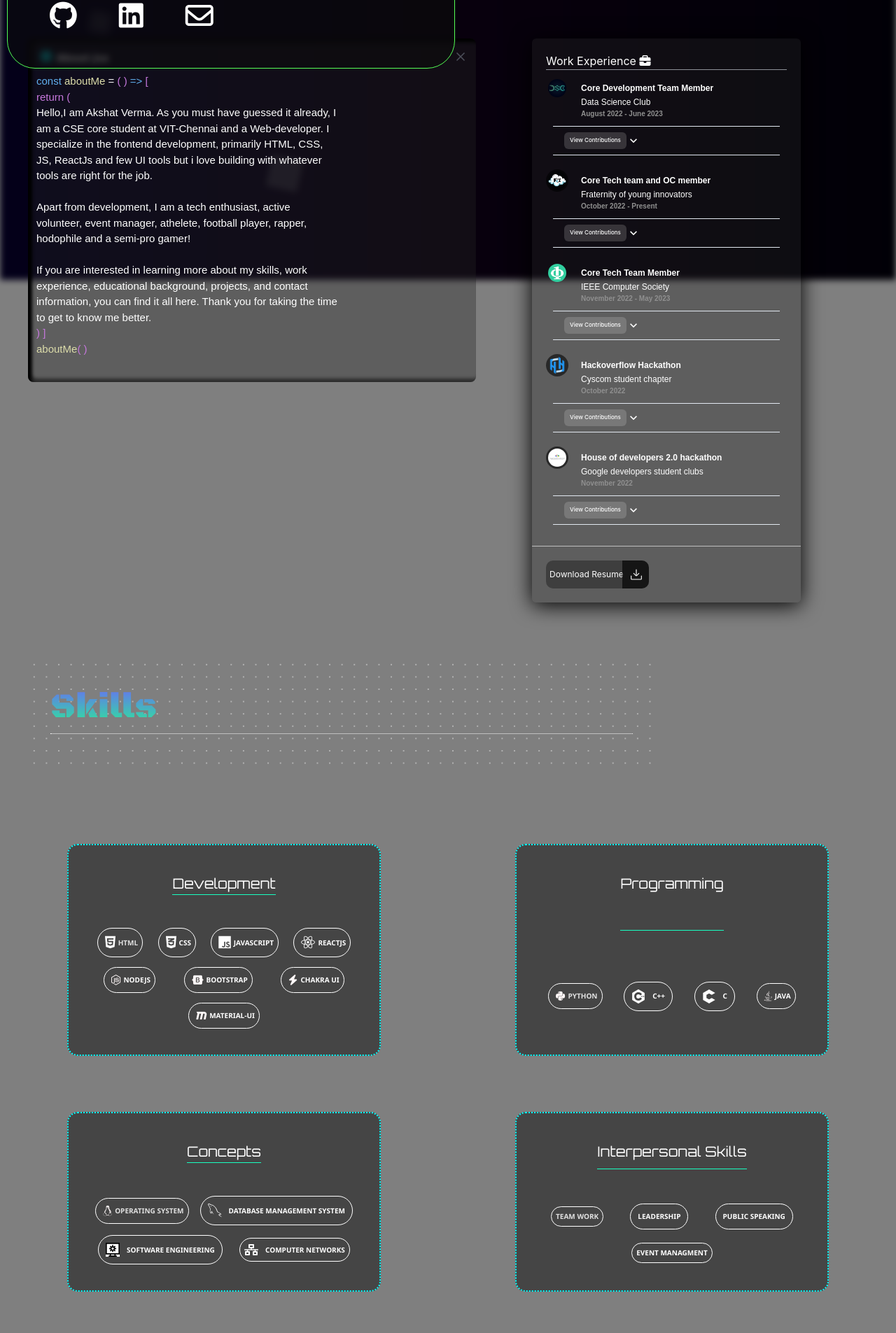
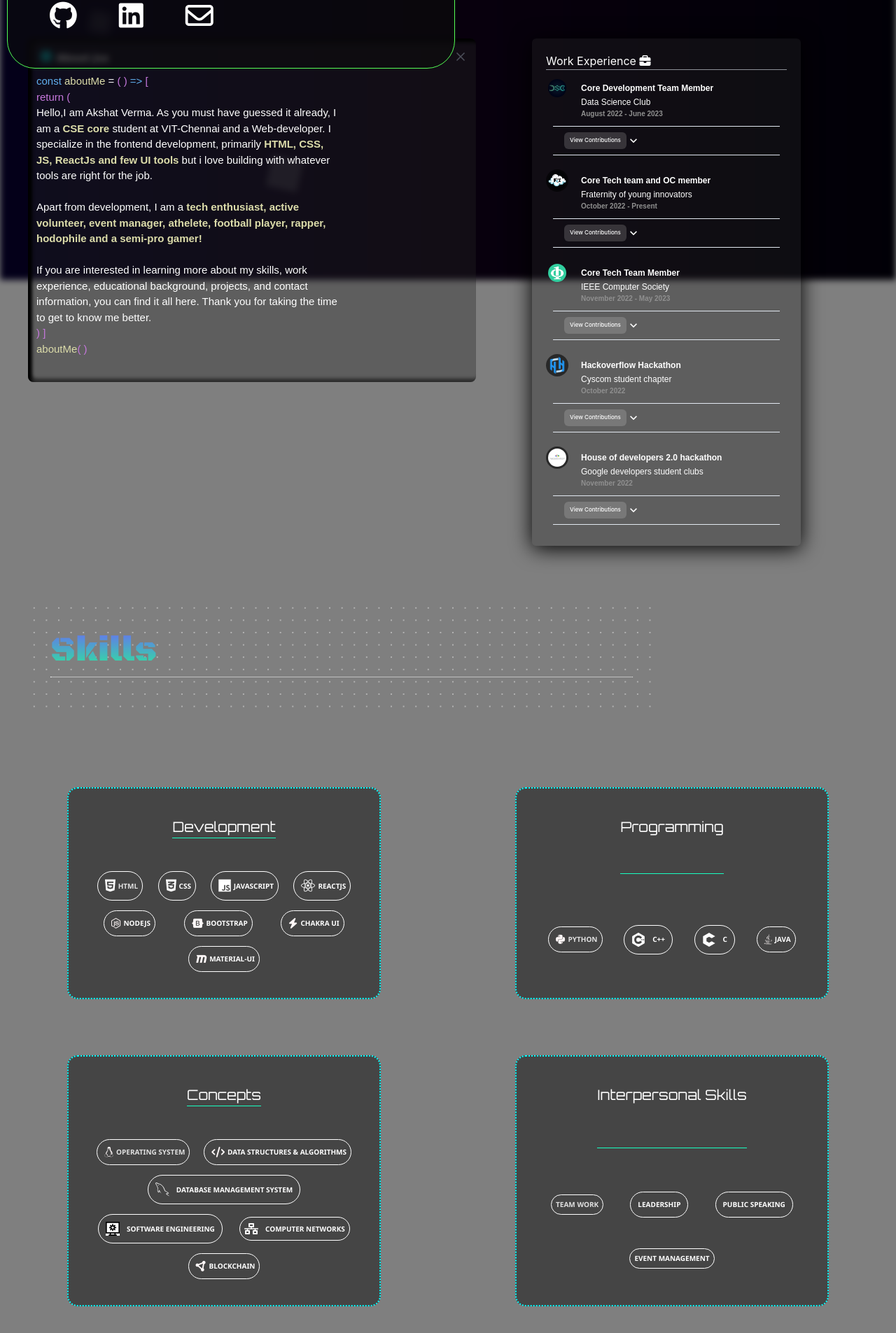
Before and after one commit to AkshatVerma22/Akshat-Portfolio, a React (Create React App) app: page /About in a window 1280 px wide. Shown: the part 400-2305 px from the top of the page at 70% size. Built offline with nearby package versions, Linux system fonts and the light colour scheme; a web font is replaced by a local one.

Commit message:
Update About.jsx

```diff
--- a/src/components/About.jsx
+++ b/src/components/About.jsx
@@ -62,7 +62,7 @@ const About = () => {
                 fill="transparent"
               />
               <text>
-                <textPath xlinkHref="#circlePath">
+                <textPath xlinkHref="#circlePath" fontWeight={'bold'}>
                   . Akshat Verma . Student . Developer .
                 </textPath>
               </text>
@@ -121,14 +121,15 @@ const About = () => {
                 <span className="pink">[ </span> <br />
                 <span>
                   <span className="pink">return (</span> <br />
+                  <span >
                   Hello,I am Akshat Verma. As you must have guessed it already,
-                  I am a CSE core student at VIT-Chennai and a Web-developer. I
-                  specialize in the frontend development, primarily HTML, CSS,
-                  JS, ReactJs and few UI tools but i love building with whatever
+                  I am a <span className="aboutMe" style={{fontWeight:'bold'}}> CSE core </span> student at VIT-Chennai and a Web-developer. I
+                  specialize in the frontend development, primarily <span className="aboutMe" style={{fontWeight:'bold'}}> HTML, CSS,
+                  JS, ReactJs and few UI tools </span> but i love building with whatever
                   tools are right for the job. <br /> <br />
-                  Apart from development, I am a tech enthusiast, active
+                  Apart from development, I am a <span className="aboutMe" style={{fontWeight:'bold'}}>tech enthusiast, active
                   volunteer, event manager, athelete, football player, rapper,
-                  hodophile and a semi-pro gamer! <br />
+                  hodophile and a semi-pro gamer! </span>  <br /> </span>
                   <br />
                   If you are interested in learning more about my skills, work experience, educational background, projects, and contact information, you can find it all here. Thank you for taking the time to get to know me better.
                   <br />
@@ -596,27 +597,8 @@ const About = () => {
               </div>
             </ul>
           </CardBody>
-          <Divider />
-          <CardFooter>
-            <a >
-            <button className="button" type="button" >
-              <span className="button__text" >Download Resume</span>
-              <span className="button__icon">
-                <svg
-                  xmlns="http://www.w3.org/2000/svg"
-                  viewBox="0 0 35 35"
-                  id="bdd05811-e15d-428c-bb53-8661459f9307"
-                  data-name="Layer 2"
-                  className="svg"
-                >
-                  <path d="M17.5,22.131a1.249,1.249,0,0,1-1.25-1.25V2.187a1.25,1.25,0,0,1,2.5,0V20.881A1.25,1.25,0,0,1,17.5,22.131Z" />
-                  <path d="M17.5,22.693a3.189,3.189,0,0,1-2.262-.936L8.487,15.006a1.249,1.249,0,0,1,1.767-1.767l6.751,6.751a.7.7,0,0,0,.99,0l6.751-6.751a1.25,1.25,0,0,1,1.768,1.767l-6.752,6.751A3.191,3.191,0,0,1,17.5,22.693Z" />
-                  <path d="M31.436,34.063H3.564A3.318,3.318,0,0,1,.25,30.749V22.011a1.25,1.25,0,0,1,2.5,0v8.738a.815.815,0,0,0,.814.814H31.436a.815.815,0,0,0,.814-.814V22.011a1.25,1.25,0,1,1,2.5,0v8.738A3.318,3.318,0,0,1,31.436,34.063Z" />
-                </svg>
-              </span>
-            </button>
-            </a>
-          </CardFooter>
+
+
         </Card>
       </div>
       <div  style={{ display: "flex", flexDirection: "row", flexWrap: "wrap" }}>
@@ -745,6 +727,12 @@ const About = () => {
               </button>
             </li>
             <li>
+              <button className="btn Chat">
+              <i class="fa-solid fa-code"></i>
+                <h3>Data Structures & Algorithms</h3>
+              </button>
+            </li>
+            <li>
               {" "}
               <button className="btn Cpp " style={{ padding: "10px" }}>
                 <GrMysql
@@ -777,6 +765,12 @@ const About = () => {
                 Computer Networks
               </button>
             </li>
+            <li>
+              <button className="btn MUI">
+              <i class="fa-solid fa-circle-nodes"></i>
+                <h3>Blockchain</h3>
+              </button>
+            </li>
           </ul>
         </div>
         <div className="skills">
@@ -802,7 +796,7 @@ const About = () => {
             <br />
             <li>
               {" "}
-              <button className="btn React">Event Managment</button>
+              <button className="btn React">Event Management</button>
             </li>
           </ul>
         </div>
```
